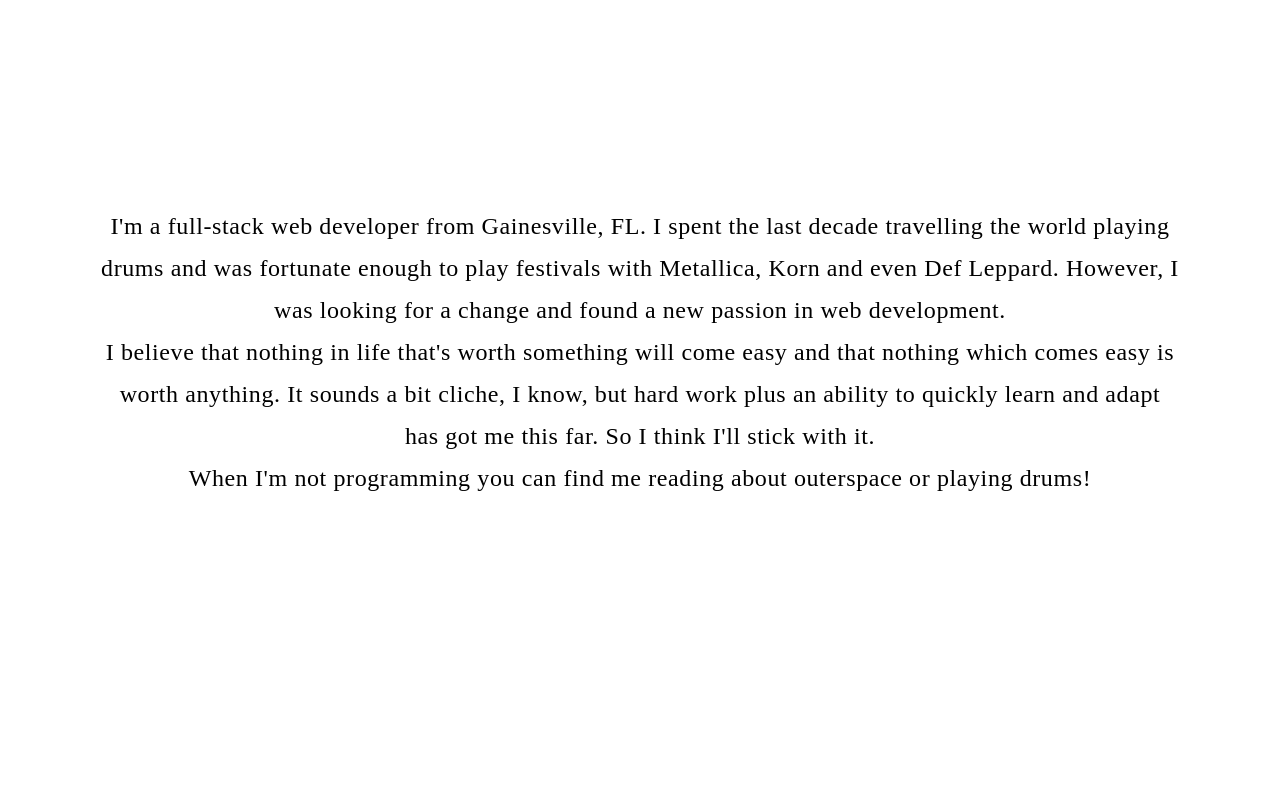
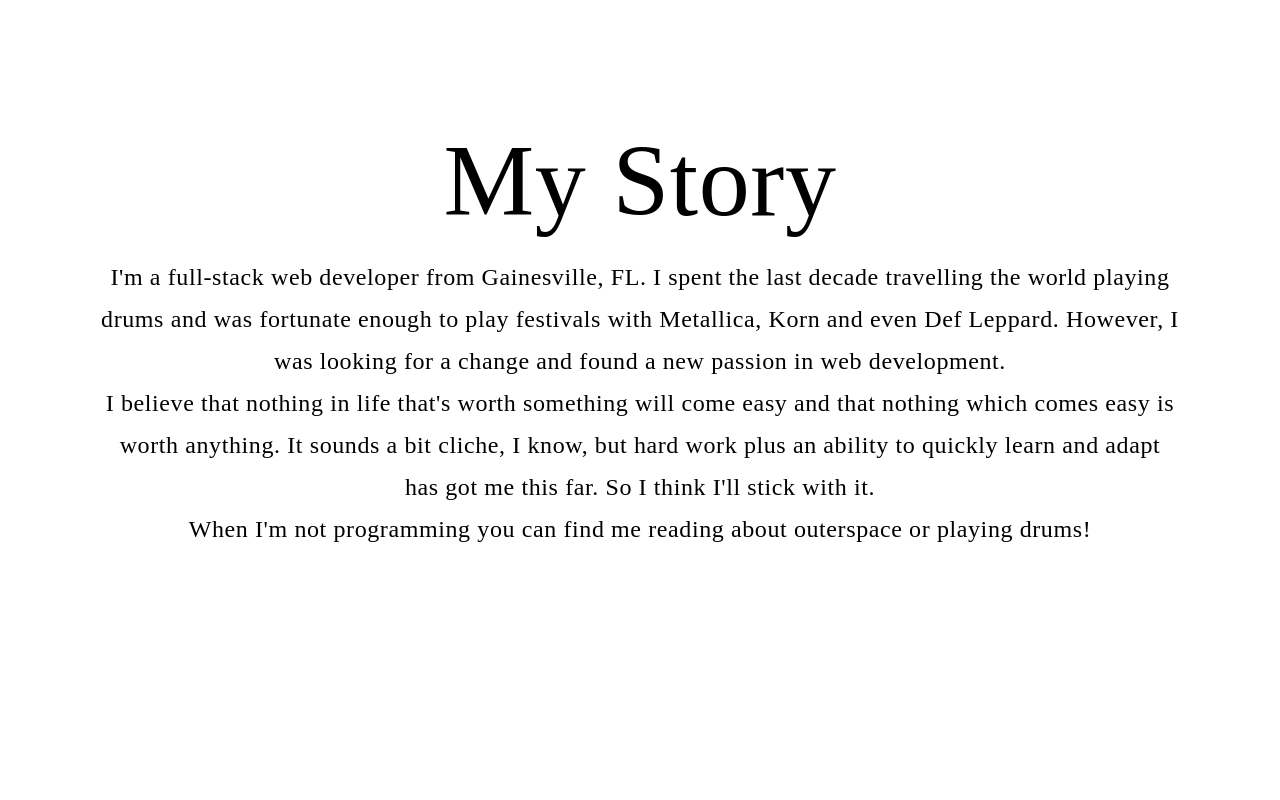
Before and after one commit to thinkful-ei17/brent-portf, a plain HTML site: page index.html in a window 1280 px wide. Shown: the part 860-1660 px from the top of the page. Drawn offline with Linux system fonts and the light colour scheme.

Commit message:
add styling for headers

```diff
--- a/index.html
+++ b/index.html
@@ -8,11 +8,12 @@
   <link rel="stylesheet" type="text/css" media="screen" href="main.css" />
 </head>
 <body>
-<!-- Eventually work on using semantic html instead of div soup!! -->
+<!-- Work on using semantic html(html5) instead of div soup!! -->
 <nav id="site-nav">
   <span class="logo">
     <img src="geo.png" alt="Geometric logo">
   </span>
+  <!-- Make links interactive with psuedo classes -->
   <a href="#intro">
     Intro
   </a>
@@ -46,7 +47,6 @@
     </div>
     <div>
       <a href="#story" class="scroll">
-
       </a>
     </div>
   </div>
@@ -55,6 +55,7 @@
     <div class="story content">
       <header>
         <h2>
+          My Story
         </h2>
       </header>
         <p>I'm a full-stack web developer from Gainesville, FL. I spent the last decade travelling the world playing drums and was fortunate
--- a/main.css
+++ b/main.css
@@ -157,3 +157,8 @@ header {
 	max-width: calc(100% - 4em);
 	margin: 0 auto;
 }
+
+h2 {
+	font-size: 4.25em;
+	line-height: 1em;
+}
```
